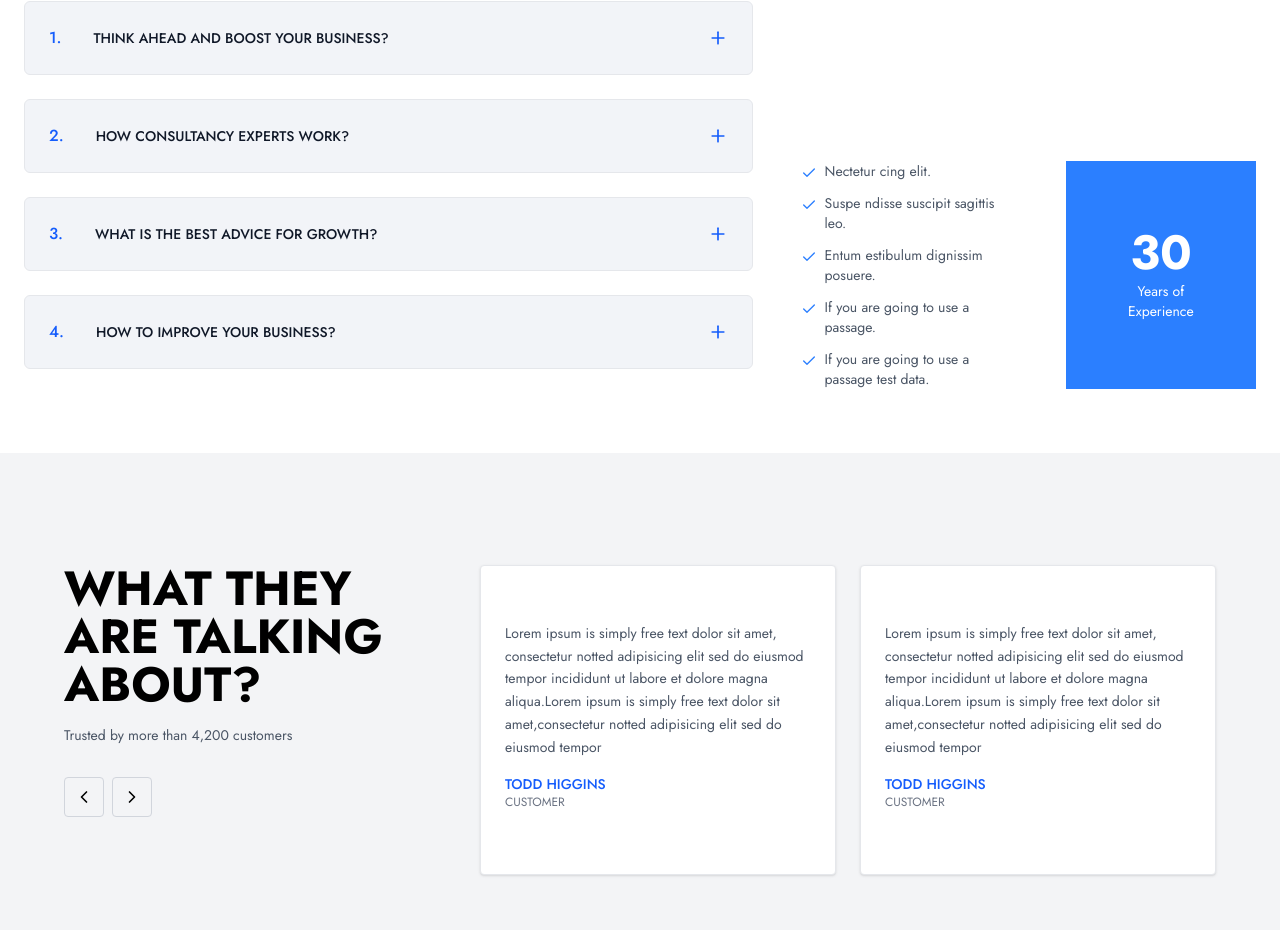
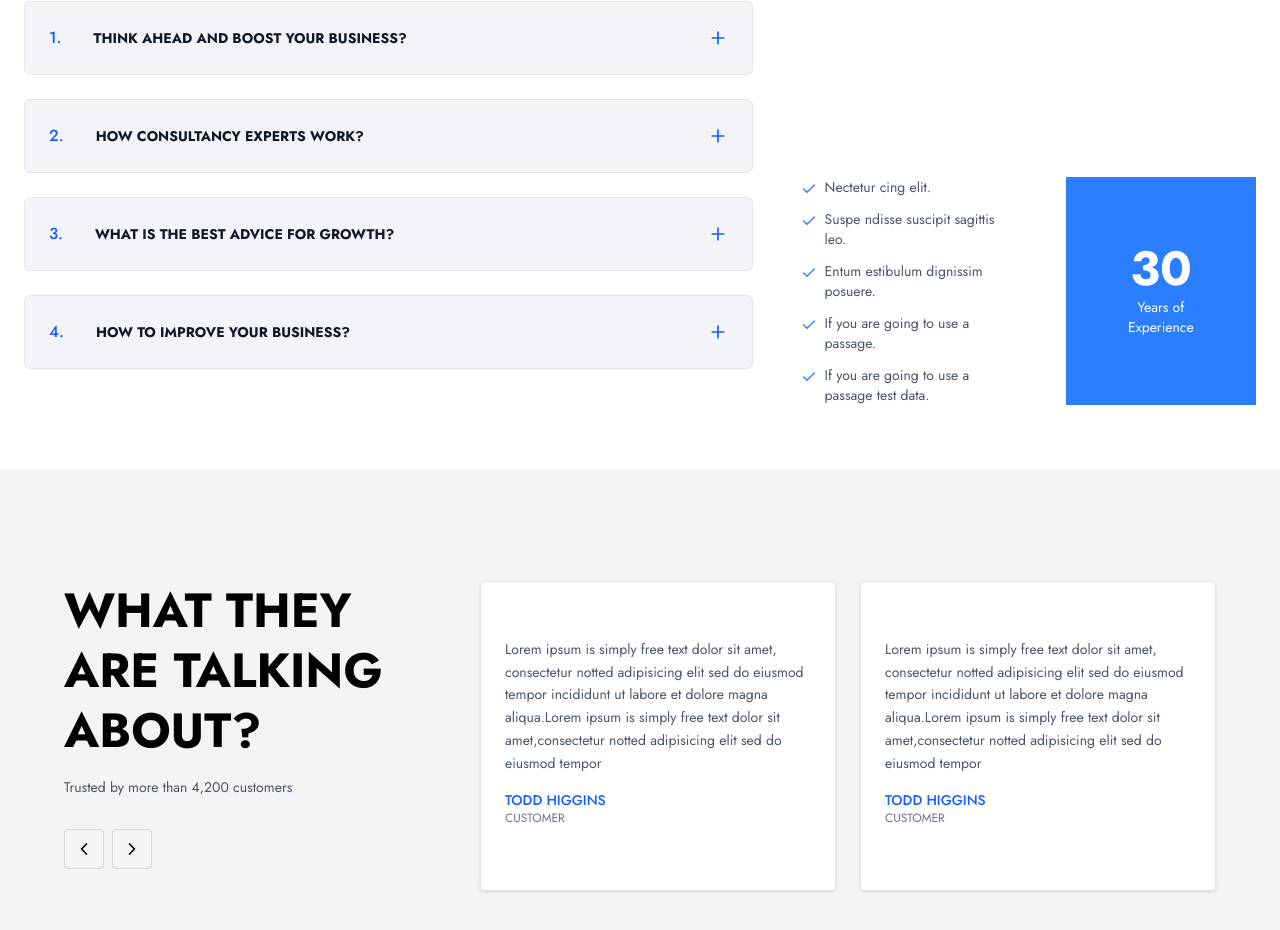
Before and after one commit to tomike26/FastMonie-Front-end-Task, a Next.js app: page / in a window 1280 px wide. Shown: the part 3818-4748 px from the top of the page. Built offline with nearby package versions, Linux system fonts and the light colour scheme.

Commit message:
styled the pages to be respnsive

```diff
--- a/src/components/Faq.js
+++ b/src/components/Faq.js
@@ -61,7 +61,7 @@ export default function QASection() {
                                 >
                                     <div className="flex items-center gap-8">
                                         <span className="text-blue-600 font-medium">{item.id}.</span>
-                                        <h3 className="font-medium text-sm">{item.question}</h3>
+                                        <h3 className="font-bold text-sm">{item.question}</h3>
                                     </div>
                                     <Plus
                                         size={20}
@@ -77,7 +77,7 @@ export default function QASection() {
                         ))}
                     </div>
 
-                    <div className="hidden lg:block lg:w-5/12 mt-40">
+                    <div className="hidden lg:block lg:w-5/12 mt-44">
                         <div className="flex flex-col lg:flex-row gap-12">
                             <div className="lg:w-8/12 space-y-3">
                                 {checklistItems.map((item, index) => (
--- a/src/components/TestimonialSection.js
+++ b/src/components/TestimonialSection.js
@@ -42,11 +42,20 @@ export default function TestimonialSection() {
         <div className="flex flex-col lg:flex-row gap-12">
           {/* Left side - Title */}
         <div className="lg:w-1/3">
-            <h2 className="lg:text-5xl   text-3xl  font-bold text-black">
+  <h2 className="text-3xl lg:text-5xl font-bold text-black leading-tight">
+    {/* Small screens: stacked */}
+    <span className="block lg:hidden">
+      WHAT THEY ARE TALKING<br />ABOUT?
+    </span>
+
+    {/* Large screens: multi-line layout */}
+    <span className="hidden lg:block">
       WHAT THEY<br />
       ARE TALKING<br />
       ABOUT?
+    </span>
   </h2>
+
   <p className="text-gray-600 mt-4 text-sm">
     Trusted by more than 4,200 customers
   </p>
@@ -66,6 +75,7 @@ export default function TestimonialSection() {
     </button>
   </div>
 </div>
+
           <div className="lg:w-2/3">
             <div className="flex flex-col md:flex-row gap-6">
               {testimonials.slice(activeSlide, activeSlide + 2).map((testimonial) => (
```
Lines whose indentation alone changed are shown as unchanged.
